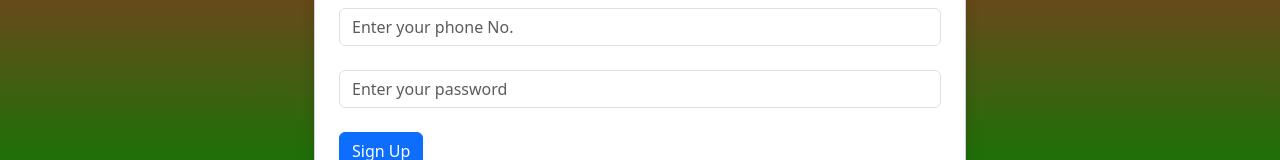
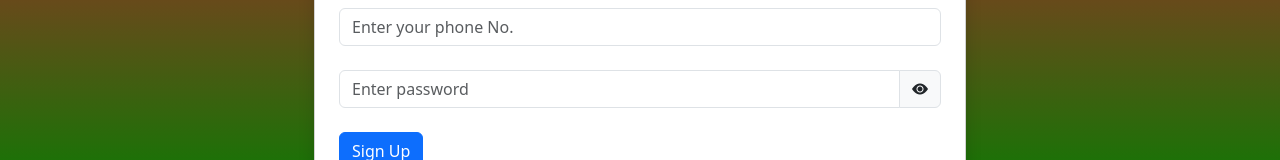
Before and after one commit to Derick12-78/Derick_ecommerce, a React (Create React App) app: page /signup in a window 1280 px wide. Shown: the part 493-653 px from the top of the page. Built offline with nearby package versions, Linux system fonts and the light colour scheme.

Commit message:
updatedcommit

```diff
--- a/src/Components/Navbar.jsx
+++ b/src/Components/Navbar.jsx
@@ -30,7 +30,7 @@ const Navbar = () => {
                     {user&&
                     <div className="navbar-nav ms-auto">
 
-                    <h2>{user.username}</h2>
+                    <h2>Hello {user.username}</h2>
                         <Link to="/signin" className={navItem ==="logout"?"active":"navbar-link"} onClick={handleLogout}>Log out</Link>
 
                     </div>
--- a/src/Components/SignUp.jsx
+++ b/src/Components/SignUp.jsx
@@ -75,7 +75,10 @@ const togglePassword=()=>{
                 <br />
                 <input type="tel" className="form-control" required placeholder="Enter your phone No." value={phone} onChange={(e)=>setPhone(e.target.value)}/>
                 <br />
-                <input type="password" className="form-control" required placeholder="Enter your password" value={password} onChange={(e)=> setPassword(e.target.value)}/>
+                <div className="input-group">
+<input type="password" required className="form-control" id="password" placeholder="Enter password" onChange={(e)=>setPassword(e.target.value)} />
+<span className="input-group-text" onClick={togglePassword}><i id="icon"class="bi bi-eye-fill"></i></span>
+</div>
                 <br />
                 <button  type ="submit" className="btn btn-primary">Sign Up</button>
             </form>
--- a/src/Components/SingleProduct.jsx
+++ b/src/Components/SingleProduct.jsx
@@ -30,6 +30,7 @@ const SingleProduct = () => {
 
         setSuccess(response.data.message);
         setPhone("")
+        setSuccess("")
     } catch (error) {
         setLoading("");
         setError(error.message);
```
